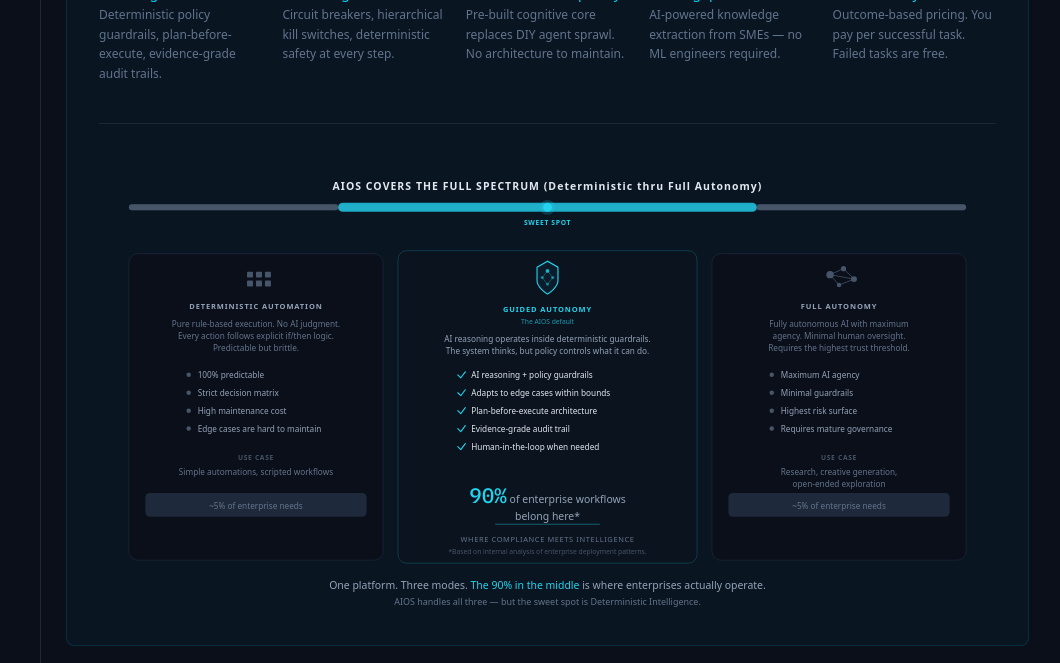
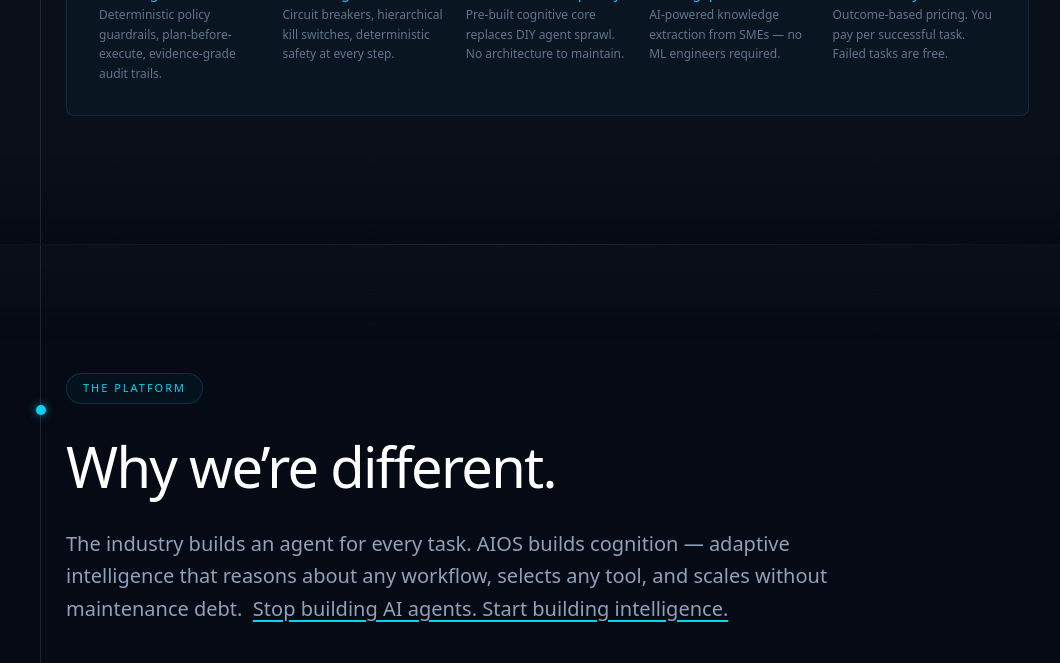
Before and after one commit to mitch-gunnels/cvlsoft-website, a Next.js app: page / in a window 1280 px wide. Shown: the part 2700-3363 px from the top of the page, without its empty margins (139-1199 px from the left). Built offline with nearby package versions, Linux system fonts and the light colour scheme.

Commit message:
Update page.tsx

```diff
--- a/app/page.tsx
+++ b/app/page.tsx
@@ -463,7 +463,7 @@
 
 
       {/* ── HEADER ── */}
-      <header className="sticky top-0 z-30 px-10 pt-2 sm:px-14 lg:px-[88px]">
+      <header className="sticky top-0 z-30 px-0 pt-0 sm:px-14 sm:pt-2 lg:px-[88px]">
         <nav className={`mx-auto flex items-center justify-between rounded-md px-6 py-4.5 backdrop-blur-xl transition-all duration-300 ${
           scrolled
             ? "border border-white/[0.10] bg-[#050a14]/70"
@@ -734,8 +734,8 @@
                 ))}
               </div>
 
-              {/* Automation Spectrum Infographic */}
-              <div className="mt-10 border-t border-white/[0.08] pt-10">
+              {/* Automation Spectrum Infographic — hidden for now, may bring back later */}
+              <div className="mt-10 hidden border-t border-white/[0.08] pt-10">
                 <svg viewBox="0 -20 1200 600" fill="none" className="w-full" role="img" aria-label="AIOS Automation Spectrum: Deterministic Automation, Deterministic Intelligence, and Full Autonomy">
 
                   {/* ── Full-width label above bar ── */}
@@ -939,8 +939,8 @@
                         Learn more <span className="text-xs">&#8599;</span>
                       </a>
                     </div>
-                    {/* Illustration box */}
-                    <div className="relative overflow-hidden rounded-[20px] border border-white/[0.08] bg-[#0a1020]">
+                    {/* Illustration box — hidden on mobile to avoid heavy animations */}
+                    <div className="relative hidden overflow-hidden rounded-[20px] border border-white/[0.08] bg-[#0a1020] lg:block">
                       <div className="pointer-events-none absolute bottom-0 right-0 h-[70%] w-[70%] rounded-full bg-cyan-500/[0.06] blur-[80px]" />
                       <div className="flex aspect-[16/10] items-center justify-center p-10">
                         {illustrations[[2, 1, 3, 4, 5][i]]}
```
